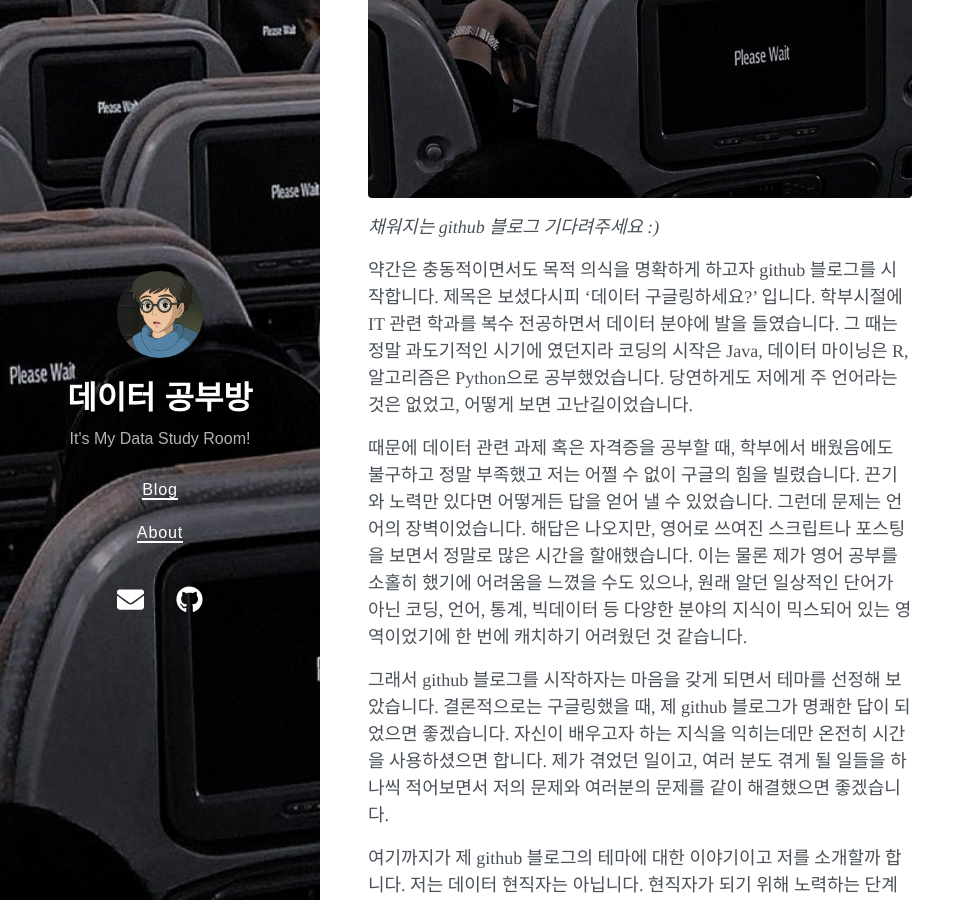
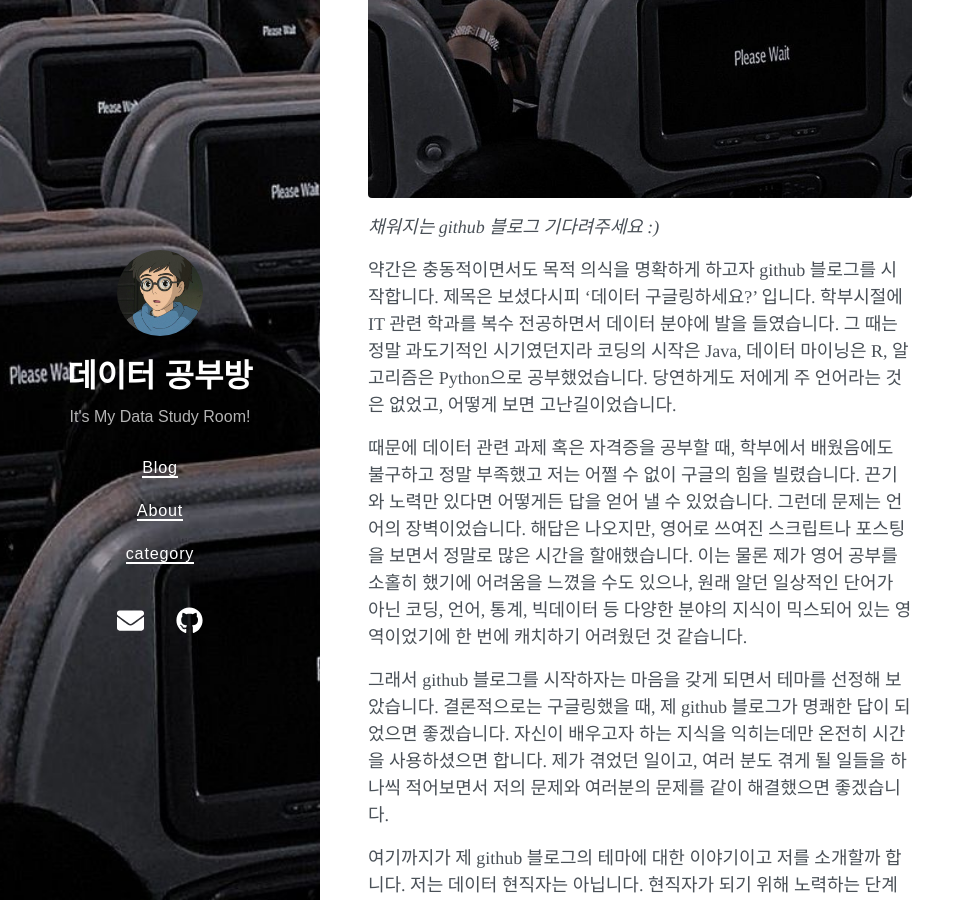
Before and after one commit to chaaaning/chaaaning.github.io, a Jekyll site: the page built from about.md, in a window 1280 px wide and 900 px high, scrolled down 545 px. Shown: the whole window, without its empty margins (0-975 px from the left). Built offline with Jekyll 4.4.1, drawn with Linux system fonts in a browser that asks for light colours; nearby versions of some CDN libraries.

Commit message:
about_config_naviagtion_commit

```diff
--- a/_config.yml
+++ b/_config.yml
@@ -33,7 +33,7 @@ exclude:
 #   card: summary
 # logo: logo.png
 social:
-  name: Songzi Vong
+  name: RNCH
   links:
     # - https://twitter.com/vszhub
     - https://github.com/chaaaning
--- a/_data/navigation.yml
+++ b/_data/navigation.yml
@@ -2,3 +2,5 @@
   url: /
 - title: About
   url: /about/
+- title: category
+  url : /categories/
--- a/about.md
+++ b/about.md
@@ -10,7 +10,7 @@ title: About
 {: .align-center}
 
 
-약간은 충동적이면서도 목적 의식을 명확하게 하고자 github 블로그를 시작합니다. 제목은 보셨다시피 '데이터 구글링하세요?' 입니다. 학부시절에 IT 관련 학과를 복수 전공하면서 데이터 분야에 발을 들였습니다. 그 때는 정말 과도기적인 시기에 였던지라 코딩의 시작은 Java, 데이터 마이닝은 R, 알고리즘은 Python으로 공부했었습니다. 당연하게도 저에게 주 언어라는 것은 없었고, 어떻게 보면 고난길이었습니다.
+약간은 충동적이면서도 목적 의식을 명확하게 하고자 github 블로그를 시작합니다. 제목은 보셨다시피 '데이터 구글링하세요?' 입니다. 학부시절에 IT 관련 학과를 복수 전공하면서 데이터 분야에 발을 들였습니다. 그 때는 정말 과도기적인 시기였던지라 코딩의 시작은 Java, 데이터 마이닝은 R, 알고리즘은 Python으로 공부했었습니다. 당연하게도 저에게 주 언어라는 것은 없었고, 어떻게 보면 고난길이었습니다.
 
 때문에 데이터 관련 과제 혹은 자격증을 공부할 때, 학부에서 배웠음에도 불구하고 정말 부족했고 저는 어쩔 수 없이 구글의 힘을 빌렸습니다. 끈기와 노력만 있다면 어떻게든 답을 얻어 낼 수 있었습니다. 그런데 문제는 언어의 장벽이었습니다. 해답은 나오지만, 영어로 쓰여진 스크립트나 포스팅을 보면서 정말로 많은 시간을 할애했습니다. 이는 물론 제가 영어 공부를 소홀히 했기에 어려움을 느꼈을 수도 있으나, 원래 알던 일상적인 단어가 아닌 코딩, 언어, 통계, 빅데이터 등 다양한 분야의 지식이 믹스되어 있는 영역이었기에 한 번에 캐치하기 어려웠던 것 같습니다.
 
```
